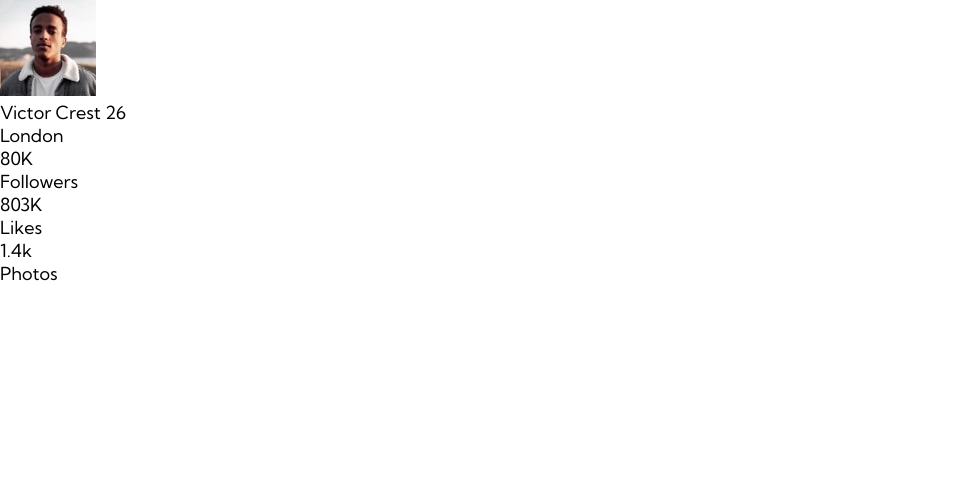
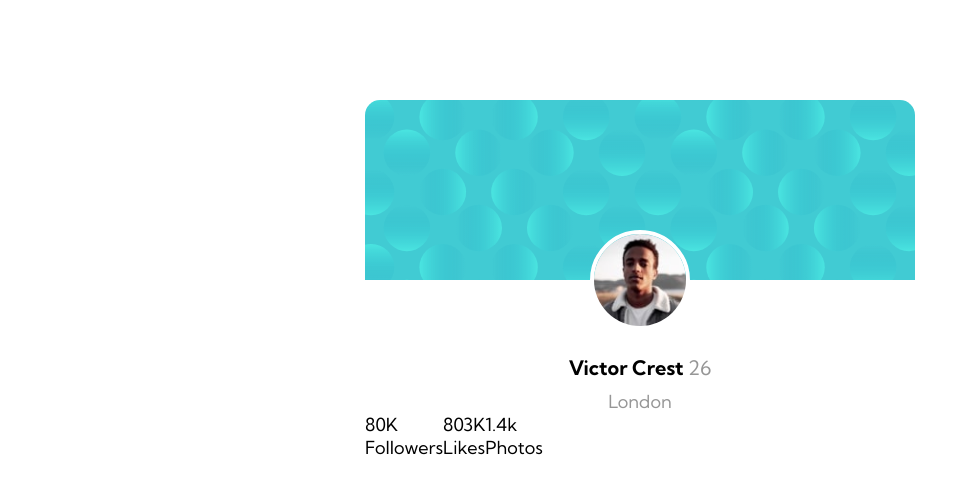
Before and after one commit to LeoCode0/profile_card, a plain HTML site: page index.html in a window 1280 px wide. Shown: the whole page, without its empty margins (0-978 px from the left). Drawn offline with Linux system fonts and the light colour scheme.

Commit message:
styles of body card

```diff
--- /dev/null
+++ b/src/scss/_card.scss
@@ -0,0 +1,58 @@
+.card {
+  display: block;
+  margin: 0 auto;
+  width: 90%;
+  max-width: 550px;
+  height: 600px;
+  border-radius: 20px;
+  background: #fff;
+  position: relative;
+}
+
+.card__header {
+  display: block;
+  height: 30%;
+  width: 100%;
+  background: url(../images/bg-pattern-card.svg) no-repeat;
+  background-size: cover;
+  border-radius: 15px 15px 0 0;
+}
+
+.card__image {
+  width: 100px;
+  height: 100px;
+  margin: -50px auto 25px;
+  border-radius: 50px;
+}
+
+.card__image img {
+  object-fit: cover;
+  border: 4px solid #fff;
+  border-radius: inherit;
+}
+
+.card__details {
+  display: inline;
+  text-align: center;
+}
+
+.details__name {
+  font-weight: 700;
+  font-size: 2rem;
+  margin-bottom: 10px;
+}
+
+.details__age,
+.details__city {
+  color: $dark-gray;
+  font-weight: 400;
+}
+
+.card__footer {
+  display: flex;
+  justify-content: center;
+  position: absolute;
+}
+
+.footer__stat {
+}
--- a/src/scss/_resetValues.scss
+++ b/src/scss/_resetValues.scss
@@ -12,3 +12,8 @@ body {
   font-size: 1.8rem;
   font-family: "Kumbh Sans", sans-serif;
 }
+
+img {
+  height: 100%;
+  width: 100%;
+}
--- a/src/scss/styles.scss
+++ b/src/scss/styles.scss
@@ -1,2 +1,11 @@
-@use "./variables";
-@use "./resetValues";
+@import "./variables";
+@import "./resetValues";
+@import "./card";
+
+main {
+  display: flex;
+  height: 100vh;
+  width: 100vw;
+  justify-content: center;
+  align-items: center;
+}
```
Also changed, not shown: src/css/styles.css.
